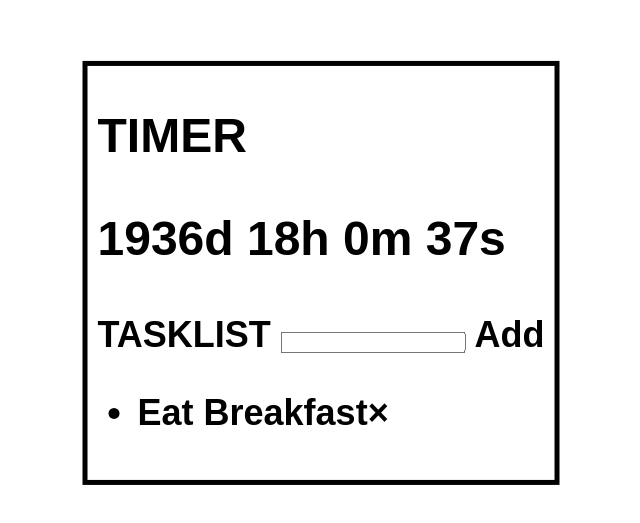
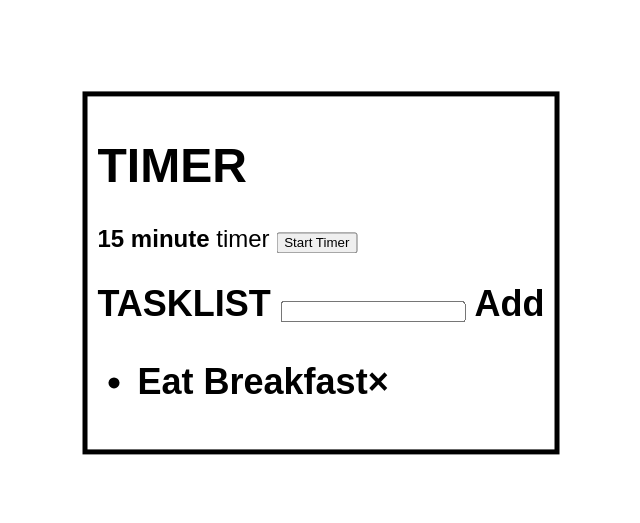
Before and after one commit to georgeshields/ProductivityApp, a plain HTML site: page index.html in a window 1280 px wide. Shown: the part 127-650 px from the top of the page, without its empty margins (319-959 px from the left). Drawn offline with Linux system fonts and the light colour scheme.

Commit message:
Edited index.html to use the timer.js functionality from ahmad

```diff
--- a/index.html
+++ b/index.html
@@ -1,5 +1,3 @@
-
-
 <!DOCTYPE html>
 <html>
     <head>
@@ -9,14 +7,18 @@
         <link rel="stylesheet" href="style.css">
         <body>
             <div class="center">
-                    <h1>
-                        TIMER
-                        <p id="minutes">
+                <h1>
+                    TIMER
+                </h1>
+                    <p1>
+                        <Strong> 15 minute </Strong> timer
+                    </p1>
 
-                        </p>
+                    <button id = "start_timer" >Start Timer </button>
+
                         <script src="timer.js"></script>
+                        <p id="timerMessage"></p>
 
-                    </h1>
                     <h2>
                         TASKLIST
                         <input type="text" id="inputText">
--- a/timer.js
+++ b/timer.js
@@ -1,28 +1,42 @@
-// Set the date we're counting down to
-var countDownDate = new Date("Jan 5, 2030 15:37:25").getTime();
 
-// Update the count down every 1 second
-var x = setInterval(function() {
 
-  // Get today's date and time
-  var now = new Date().getTime();
+function startTimer(){
 
-  // Find the distance between now and the count down date
-  var distance = countDownDate - now;
+    let time_seconds = 5;
+    let time_minutes = 5;
 
-  // Time calculations for days, hours, minutes and seconds
-  var days = Math.floor(distance / (1000 * 60 * 60 * 24));
-  var hours = Math.floor((distance % (1000 * 60 * 60 * 24)) / (1000 * 60 * 60));
-  var minutes = Math.floor((distance % (1000 * 60 * 60)) / (1000 * 60));
-  var seconds = Math.floor((distance % (1000 * 60)) / 1000);
+    document.getElementById('timerMessage').innerText = "Timer started for " + time_seconds + " seconds";
+    document.getElementById('play_pause').src='running_timer.png'; // shows timer running logo
 
-  // Output the result in an element with id="demo"
-  document.getElementById("minutes").innerHTML = days + "d " + hours + "h "
-  + minutes + "m " + seconds + "s ";
 
-  // If the count down is over, write some text
-  if (distance < 0) {
-    clearInterval(x);
-    document.getElementById("minutes").innerHTML = "EXPIRED";
-  }
-}, 1000);
+
+    let countdown = setInterval(function(){
+        time_seconds--; // decreases by 1 second
+
+
+    document.getElementById('timerMessage').innerText = "Countdown: " + time_seconds + " seconds";
+
+    if (time_seconds <= 0){
+        clearInterval(countdown);  // Stop the interval
+        alert("timer done"); // sends popup
+        document.getElementById('play_pause').src='green_play.png'; // shows stop timer logo
+        document.getElementById('timerMessage').innerText = "Timer stopped";
+            }
+        }, 1000);  // 1000 milliseconds = 1 second
+    }
+
+    /*
+    setTimeout(function() {
+        alert("timer done"); // sends popup
+        document.getElementById('play_pause').src='green_play.png'; // shows stop timer logo
+        document.getElementById('timerMessage').innerText = "Timer stopped";
+    }, time_seconds * 1000);  // Time in milliseconds
+
+    /*
+    timer_minutes(function() {
+        console.log(time_minutes + "minute test timer");
+    }, time_seconds * 60000);  // Time in milliseconds
+    */
+
+
+    document.getElementById('start_timer').addEventListener('click', startTimer);
```
